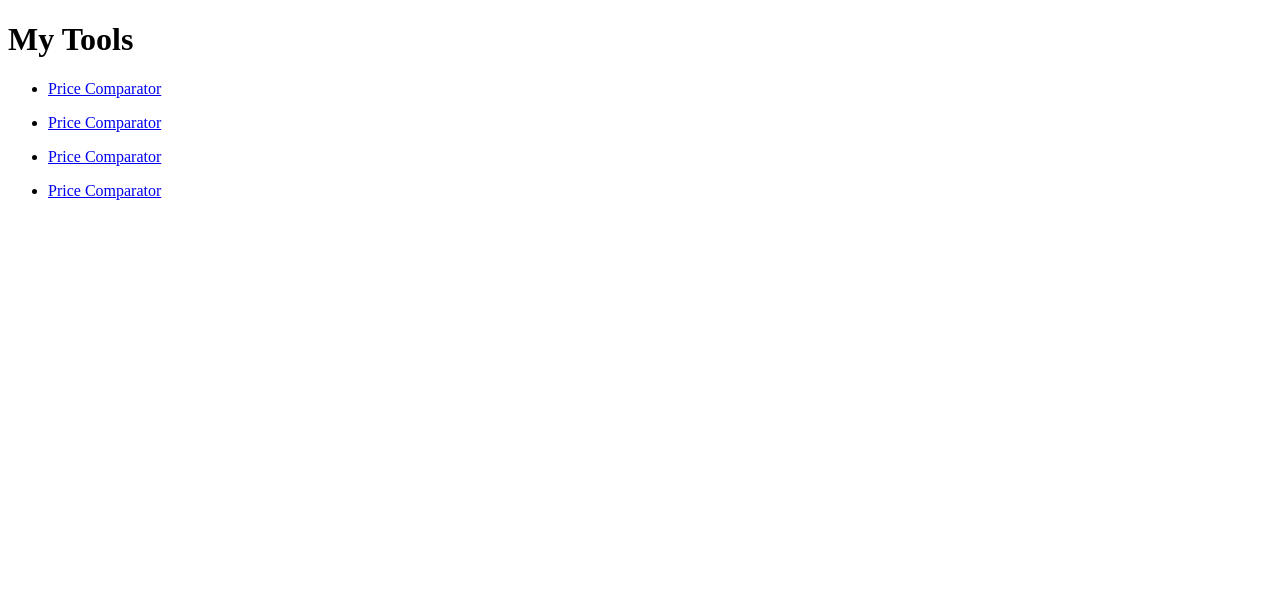
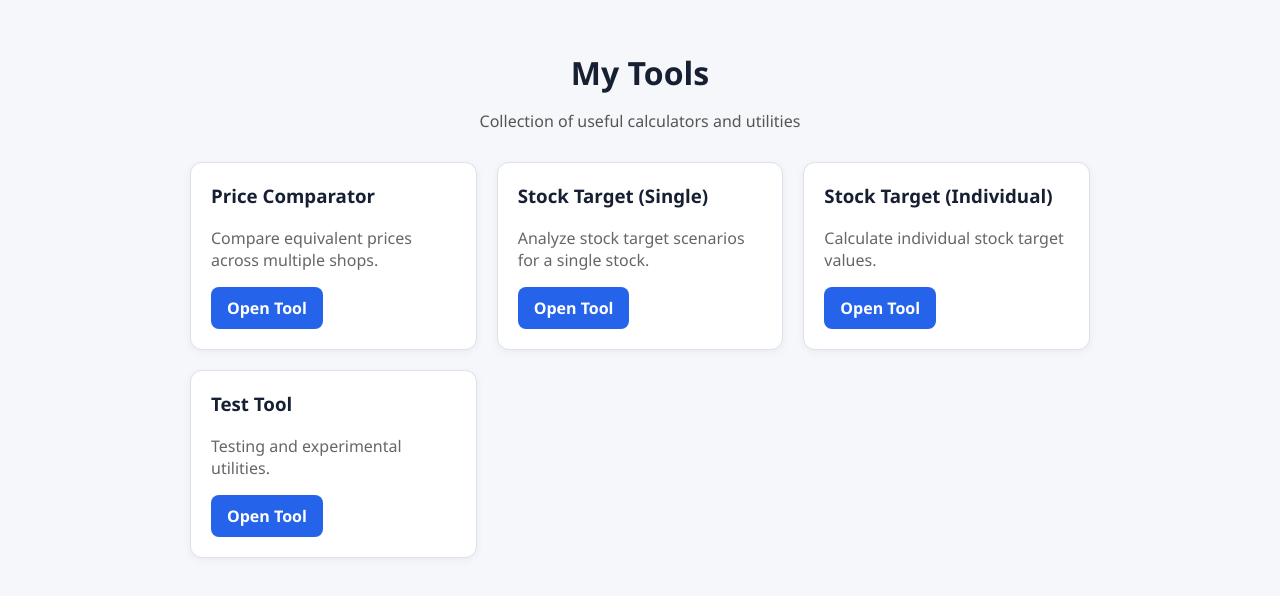
Before and after one commit to mig182/my_tools, a plain HTML site: page index.html in a window 1280 px wide. Drawn offline with Linux system fonts and the light colour scheme.

Commit message:
Refactor tools section into card layout
Updated the layout and structure of the tools section with cards for better presentation.

```diff
--- a/index.html
+++ b/index.html
@@ -1,22 +1,113 @@
 <!DOCTYPE html>
-<html>
+<html lang="en">
 <head>
+    <meta charset="UTF-8">
+    <meta name="viewport" content="width=device-width, initial-scale=1.0">
     <title>My Tools</title>
+
+    <style>
+        body {
+            font-family: Segoe UI, Arial, sans-serif;
+            background-color: #f5f7fa;
+            margin: 0;
+            padding: 30px;
+        }
+
+        .container {
+            max-width: 900px;
+            margin: auto;
+        }
+
+        h1 {
+            color: #172033;
+            text-align: center;
+            margin-bottom: 10px;
+        }
+
+        .subtitle {
+            text-align: center;
+            color: #555;
+            margin-bottom: 30px;
+        }
+
+        .tools {
+            display: grid;
+            grid-template-columns: repeat(auto-fit, minmax(250px, 1fr));
+            gap: 20px;
+        }
+
+        .card {
+            background: white;
+            border: 1px solid #dce2ea;
+            border-radius: 12px;
+            padding: 20px;
+            box-shadow: 0 2px 8px rgba(0,0,0,0.05);
+        }
+
+        .card h3 {
+            margin-top: 0;
+            color: #172033;
+        }
+
+        .card p {
+            color: #666;
+            min-height: 40px;
+        }
+
+        .btn {
+            display: inline-block;
+            text-decoration: none;
+            background: #2563eb;
+            color: white;
+            padding: 10px 16px;
+            border-radius: 8px;
+            font-weight: 600;
+        }
+
+        .btn:hover {
+            background: #1d4ed8;
+        }
+    </style>
 </head>
+
 <body>
+
+<div class="container">
+
     <h1>My Tools</h1>
+    <p class="subtitle">
+        Collection of useful calculators and utilities
+    </p>
 
-    <ul>
-        <li><a href="price-comparator/">Price Comparator</a></li>
-    </ul>
-  <ul>
-        <li><a href="stock-target-single-clear/">Price Comparator</a></li>
-    </ul>
-  <ul>
-        <li><a href="stock-target-indv-clear/">Price Comparator</a></li>
-    </ul>
-  <ul>
-        <li><a href="test/">Price Comparator</a></li>
-    </ul>
+    <div class="tools">
+
+        <div class="card">
+            <h3>Price Comparator</h3>
+            <p>Compare equivalent prices across multiple shops.</p>
+            <a class="btn" href="price-comparator/">Open Tool</a>
+        </div>
+
+        <div class="card">
+            <h3>Stock Target (Single)</h3>
+            <p>Analyze stock target scenarios for a single stock.</p>
+            <a class="btn" href="stock-target-single-clear/">Open Tool</a>
+        </div>
+
+        <div class="card">
+            <h3>Stock Target (Individual)</h3>
+            <p>Calculate individual stock target values.</p>
+            <a class="btn" href="stock-target-indv-clear/">Open Tool</a>
+        </div>
+
+        <div class="card">
+            <h3>Test Tool</h3>
+            <p>Testing and experimental utilities.</p>
+            <a class="btn" href="test/">Open Tool</a>
+        </div>
+
+    </div>
+
+</div>
+
 </body>
 </html>
```
